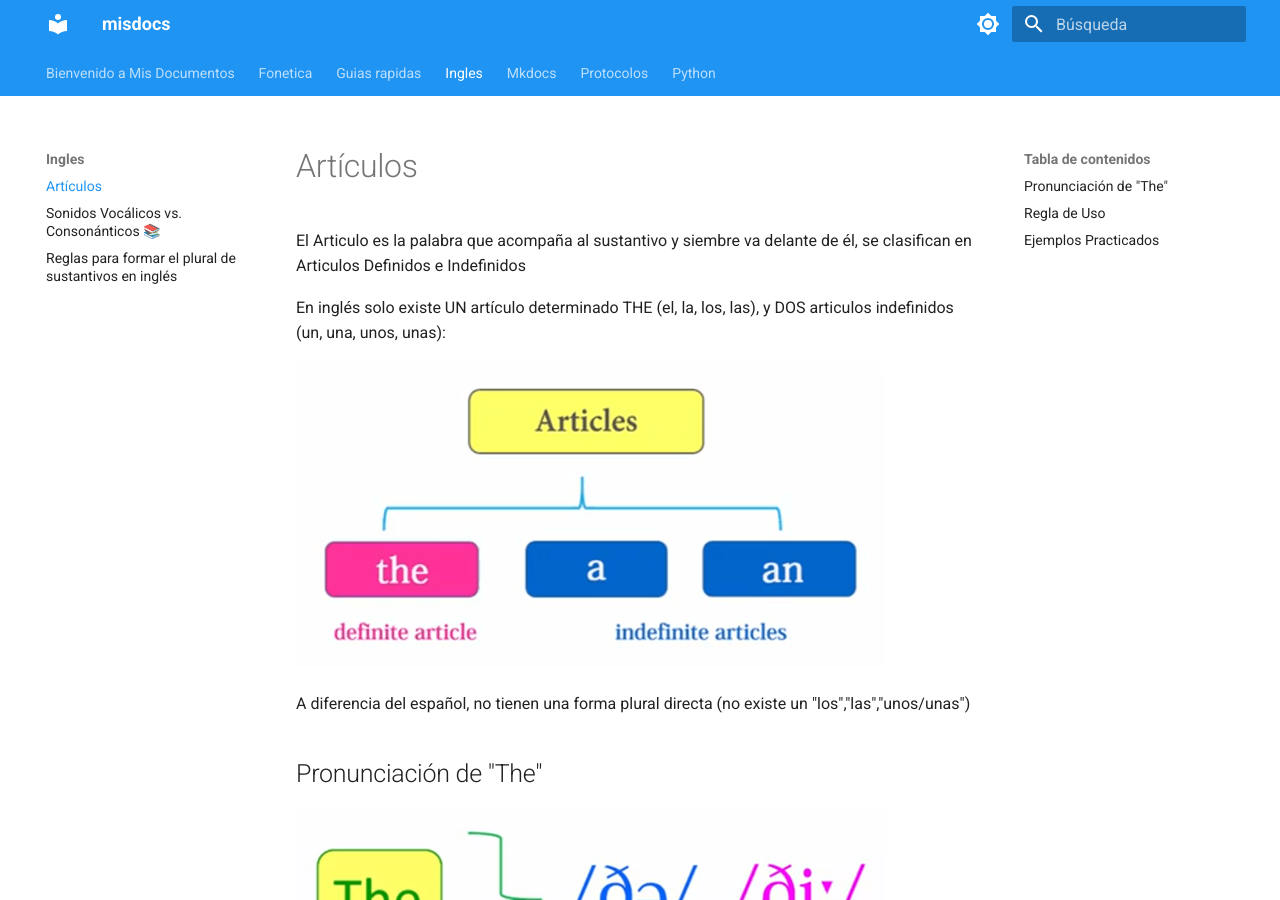
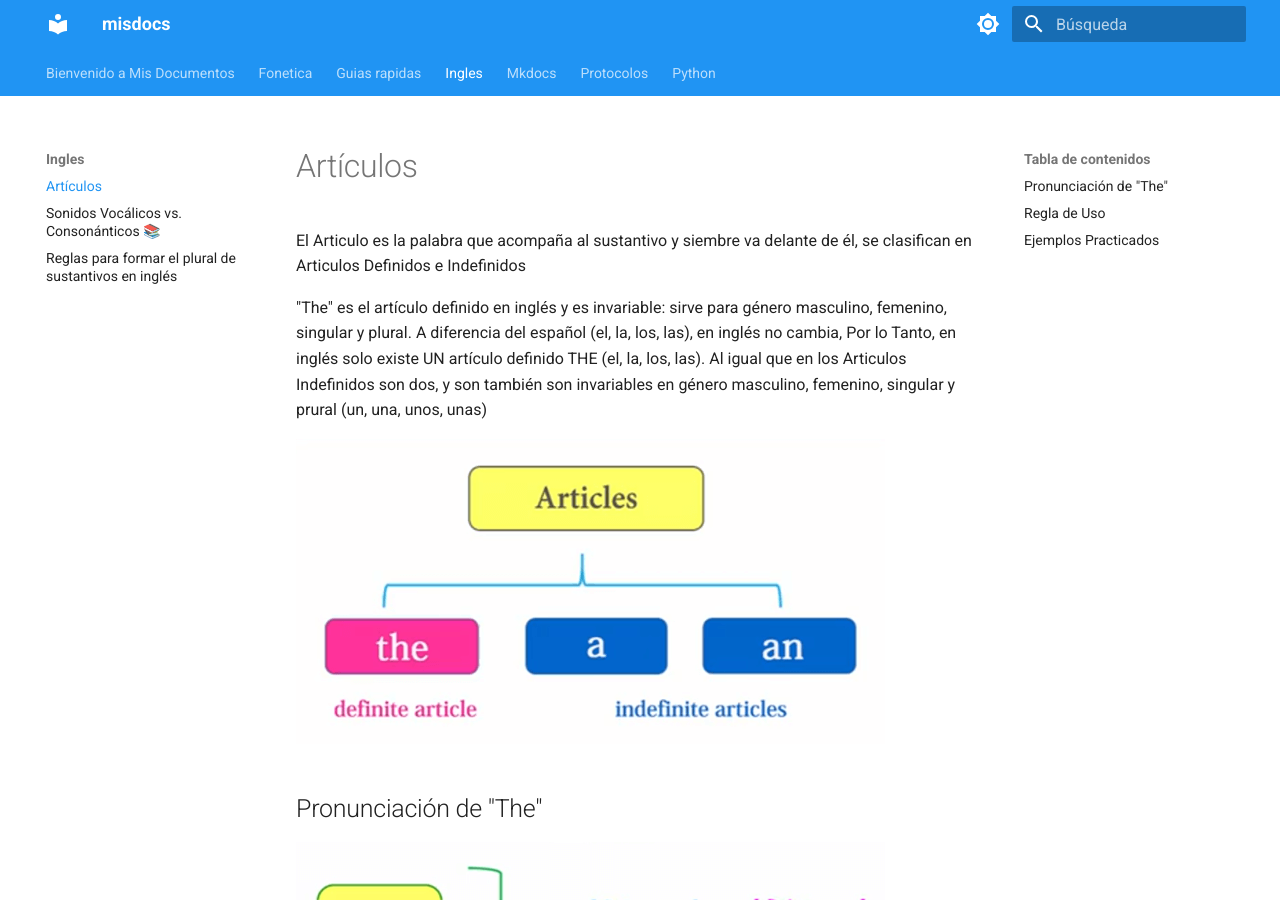
Before and after one commit to carloantonioc/misdocs, an MkDocs documentation site: the page built from docs/ingles/articulos.md, in a window 1280 px wide and 900 px high. Built offline with MkDocs 1.6.1 and Material for MkDocs 9.7.7, drawn with Linux system fonts in a browser that asks for light colours.

Commit message:
Actualización de documentación

```diff
--- a/docs/ingles/articulos.md
+++ b/docs/ingles/articulos.md
@@ -2,11 +2,12 @@
 
 El Articulo es la palabra que acompaña al sustantivo y siembre va delante de él, se clasifican en Articulos Definidos e Indefinidos
 
-En inglés solo existe UN artículo determinado THE (el, la, los, las), y DOS articulos indefinidos (un, una, unos, unas):
+"The" es el artículo definido en inglés y es invariable: sirve para género masculino, femenino, singular y plural.
+A diferencia del español (el, la, los, las), en inglés no cambia, Por lo Tanto, en inglés solo existe UN artículo definido THE (el, la, los, las).
+Al igual que en los Articulos Indefinidos son dos, y son también son invariables en género masculino, femenino, singular y prural (un, una, unos, unas)
 
 ![the](../../assets/imagenes/articulos.png)
 
-A diferencia del español, no tienen una forma plural directa (no existe un "los","las","unos/unas")
 
 ## Pronunciación de "The"
 
```
